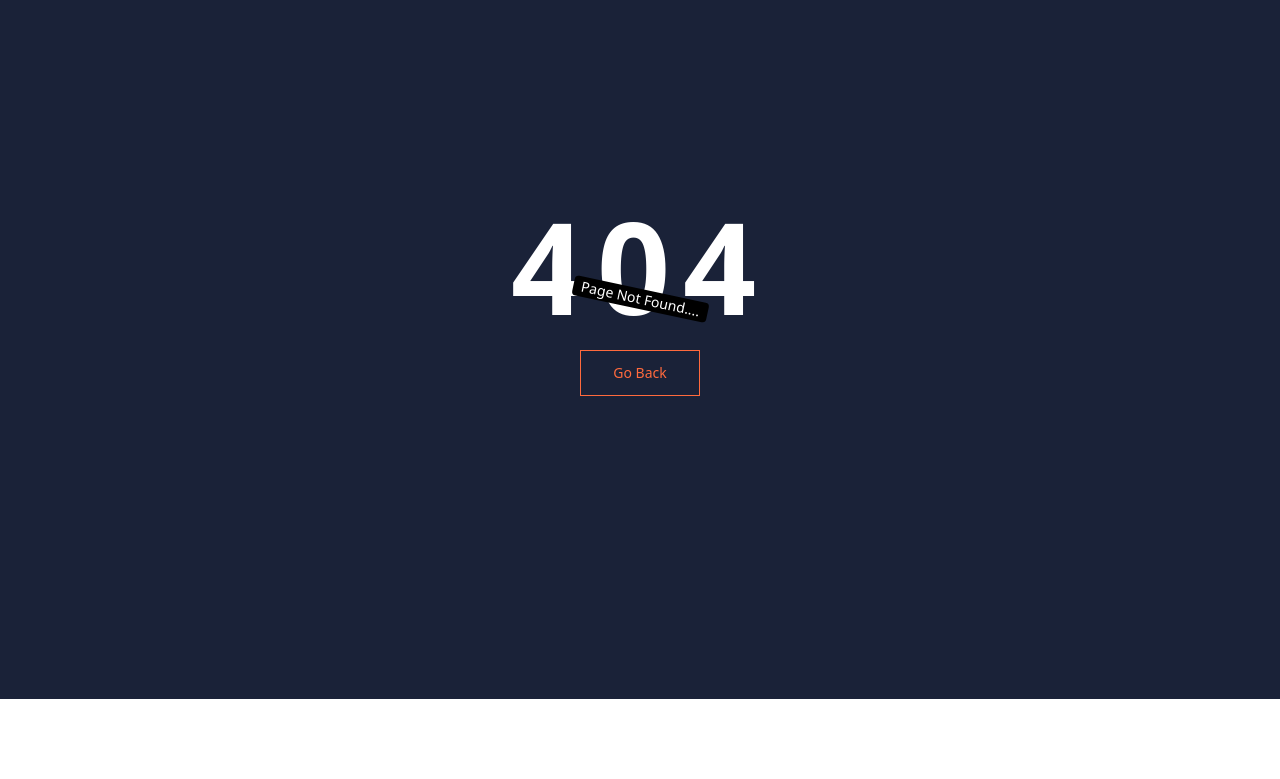
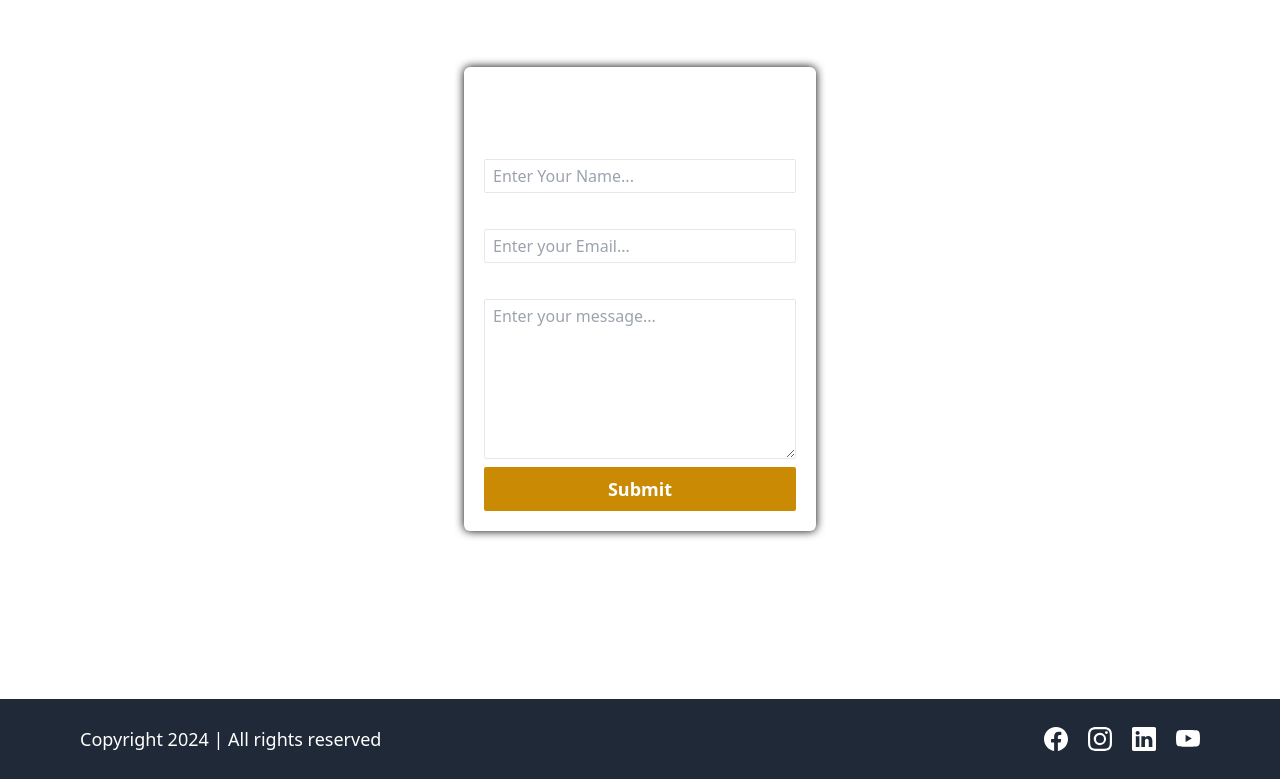
Before and after one commit to Nikhilendra1234/Lms_Frontend, a React (Vite) app: page /contact in a window 1280 px wide. Before the commit this address had no page. Shown: the part 101-880 px from the top of the page. Before the commit the page ends 800 px from the top, so only its background shows below. Built offline with nearby package versions, Linux system fonts and the light colour scheme.

Commit message:
Added contact page

```diff
--- a/src/App.jsx
+++ b/src/App.jsx
@@ -2,8 +2,9 @@ import './App.css'
 
 import { Route, Routes } from 'react-router-dom'
 
-import CourseList from './Courses/CourseList.jsx'
 import AboutUs from './pages/AboutUs.jsx'
+import Contact from './pages/ContactUs.jsx'
+import CourseList from './pages/Courses/CourseList.jsx'
 import HomePage from './pages/Homepage.jsx'
 import Login from './pages/Login.jsx'
 import NotFound from './pages/NotFound.jsx'
@@ -21,6 +22,7 @@ function App() {
         <Route path='/' element={<HomePage />}/>
         <Route path='/about' element={<AboutUs />}/>
         <Route path='/courses' element={<CourseList />}/>
+        <Route path='/contact' element={<Contact />}/>
         <Route path='/signup' element={<SignUp />}/>
         <Route path='/login' element={<Login />}/>
         <Route path='*' element={<NotFound />}/>
--- /dev/null
+++ b/src/Helpers/regexMatcher.js
@@ -0,0 +1,7 @@
+export function isEmail(string){
+    return string.match(/^(([^<>()[\]\\.,;:\s@"]+(\.[^<>()[\]\\.,;:\s@"]+)*)|.(".+"))@((\[[0-9]{1,3}\.[0-9]{1,3}\.[0-9]{1,3}\.[0-9]{1,3}\])|(([a-zA-Z\-0-9]+\.)+[a-zA-Z]{2,}))$/);
+}
+
+export function isPassword(string){
+    return string.match(/^(?=.*[0-9])(?=.*[!@#$%^&*])[a-zA-Z0-9!@#$%^&*]{6,16}$/);
+}
--- /dev/null
+++ b/src/pages/ContactUs.jsx
@@ -0,0 +1,117 @@
+import { useState } from "react"
+import toast from "react-hot-toast";
+
+import axiosInstance from "../Helpers/axiosInstance";
+import { isEmail } from "../Helpers/regexMatcher";
+import HomeLayout from "../Layout/HomeLayout"
+
+function Contact(){
+
+    const[inputdata,setInputdata]=useState({
+        name:"",
+        email:"",
+        message:""
+    });
+
+    function handleInputChange(e){
+        const{name,value}=e.target;
+            setInputdata({
+                ...inputdata,
+                [name]:value
+            });
+    }
+
+    async function OnFormSubmit(e){
+        e.preventDefault();
+        if(!inputdata.name || !inputdata.email || !inputdata.message){
+            toast.error("Fill up all the fields...");
+            return;
+        }
+        if(!isEmail(inputdata.email)){
+            toast.error("Invalid Email");
+            return;
+        }
+
+        try{
+            const response=axiosInstance.post("/contact",inputdata);
+            toast.promise(response,{
+                loading:"Wait , Message submission prossecing ...",
+                success:"Message send successfully",
+                error:"Failed to send message"
+            });
+            const responsedata=await response;
+            if(responsedata?.data?.success){
+                setInputdata({
+                    name:"",
+                    email:"",
+                    message:""
+                });
+            }
+        }
+        catch(error){
+                    toast.error("operation Failed....");
+        }
+
+    }
+
+    return(
+        <HomeLayout>
+            <div className="h-[100vh] flex items-center justify-center">
+                <form onSubmit={OnFormSubmit} noValidate className="flex flex-col items-center justify-center gap-2 p-5 rounded-md text-white shadow-[0_0_10px_black] w-[22rem]">
+                    <h1 className="text-3xl font-semibold">
+                            Contact Form
+                    </h1>
+                    <div className="flex flex-col gap-1 w-full">
+                        <label htmlFor="name" className="font-xl font-semibold">
+                            Name
+                        </label>
+                         <input type="text"
+                            required
+                            placeholder="Enter Your Name..."
+                            id="name"
+                            name="name"
+                            onChange={handleInputChange}
+                            value={inputdata.name}
+                            className="bg-transparent border px-2 py-1 rounded-sm"
+                         />
+                    </div>
+                    <div className="flex flex-col gap-1 w-full">
+                        <label htmlFor="email" className="font-xl font-semibold">
+                           Email
+                        </label>
+                         <input type="email"
+                            required
+                            placeholder="Enter your Email..."
+                            id="email"
+                            name="email"
+                            onChange={handleInputChange}
+                            value={inputdata.email}
+                            className="bg-transparent border px-2 py-1 rounded-sm"
+                         />
+                    </div>
+                    <div className="flex flex-col gap-1 w-full">
+                        <label htmlFor="message" className="font-xl font-semibold">
+                            Message
+                        </label>
+                         <textarea
+                            required
+                            placeholder="Enter your message..."
+                            id="message"
+                            name="message"
+                            onChange={handleInputChange}
+                            value={inputdata.message}
+                            className="bg-transparent border px-2 py-1 rounded-sm h-40"
+                         />
+                    </div>
+                    <button type="submit"
+                    className="w-full bg-yellow-600 hover:bg-yellow-500 transition-all ease-in-out duration-300 rounded-sm py-2 font-semibold text-lg cursor-pointer">
+                            Submit
+                    </button>
+                </form>
+            </div>
+        </HomeLayout>
+    )
+
+}
+
+export default Contact
--- a/src/Courses/CourseList.jsx
+++ b/src/pages/Courses/CourseList.jsx
@@ -2,9 +2,9 @@ import { useEffect } from "react";
 import { useSelector } from "react-redux";
 import { useNavigate } from "react-router-dom"
 
-import CourseCard from "../Components/CourseCard.jsx";
-import HomeLayout from "../Layout/HomeLayout.jsx"
-import { getAllCourses } from "../Redux/Slices/CourseSlice";
+import CourseCard from "../../Components/CourseCard.jsx";
+import HomeLayout from "../../Layout/HomeLayout.jsx"
+import { getAllCourses } from "../../Redux/Slices/CourseSlice.js";
 
 function CourseList(){
     const dispatch=useNavigate();
--- a/src/pages/SignUp.jsx
+++ b/src/pages/SignUp.jsx
@@ -5,6 +5,7 @@ import { BsPersonCircle } from "react-icons/bs";
 import { useDispatch } from "react-redux";
 import { Link,useNavigate } from "react-router-dom";
 
+import { isEmail, isPassword } from "../Helpers/regexMatcher.js";
 import HomeLayout from "../Layout/HomeLayout";
 import createAccount from '../Redux/Slices/AuthSlice.js'
 function SignUp(){
@@ -66,13 +67,13 @@ function SignUp(){
         }
 
         //checking the email valid or not
-        if(!userdata.email.match(/^(([^<>()[\]\\.,;:\s@"]+(\.[^<>()[\]\\.,;:\s@"]+)*)|.(".+"))@((\[[0-9]{1,3}\.[0-9]{1,3}\.[0-9]{1,3}\.[0-9]{1,3}\])|(([a-zA-Z\-0-9]+\.)+[a-zA-Z]{2,}))$/)){
+        if(!isEmail(userdata.email)){
             toast.error("Invalid email id ..");
             return;
         }
 
         //checking the password is valid or not
-        if(!userdata.password.match(/^(?=.*[0-9])(?=.*[!@#$%^&*])[a-zA-Z0-9!@#$%^&*]{6,16}$/)){
+        if(!isPassword(userdata.password)){
                 toast.error("Password should be 6 - 16 character long with atleast a number and special character");
                 return;
         }
```
